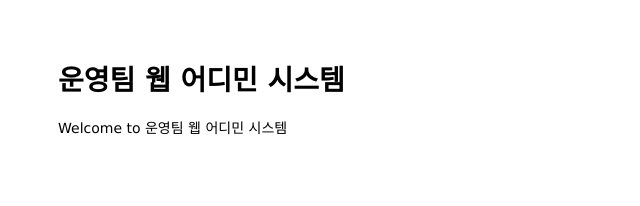
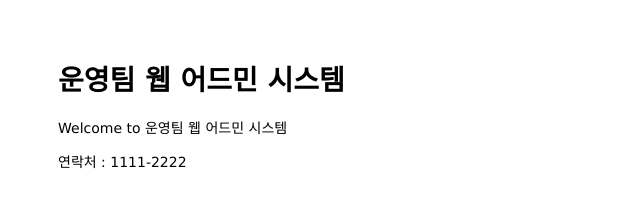
Before and after one commit to JunhoCha/mastering-git-github, a website: page public/index.html in a window 1280 px wide. Shown: the whole page, without its empty margins (0-640 px from the left). Drawn offline with Linux system fonts and the light colour scheme.

Commit message:
Add hot line to main page

```diff
--- a/public/index.html
+++ b/public/index.html
@@ -1,13 +1,17 @@
 <html>
 
 <head>
-  <title>운영팀 웹 어디민 시스템</title>
+  <title>운영팀 웹 어드민 시스템</title>
   <link rel="stylesheet" href="/stylesheets/style.css">
 </head>
 
 <body>
-  <h1>운영팀 웹 어디민 시스템</h1>
-  <p>Welcome to 운영팀 웹 어디민 시스템</p>
+  <h1>운영팀 웹 어드민 시스템</h1>
+  <p>Welcome to 운영팀 웹 어드민 시스템</p>
 </body>
 
+<footer>
+	<p>연락처 : 1111-2222</p>
+</footer>
+
 </html>
```
